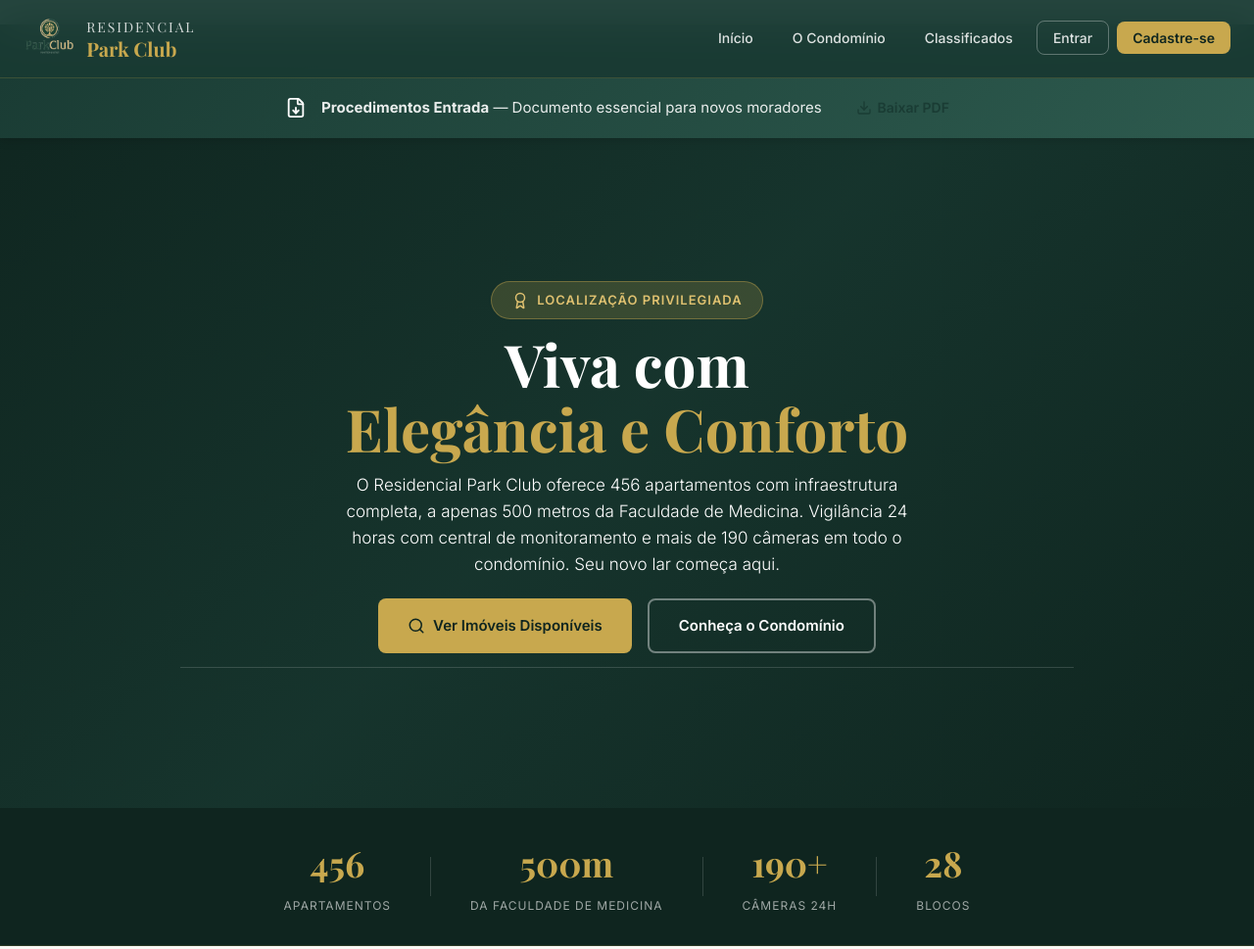
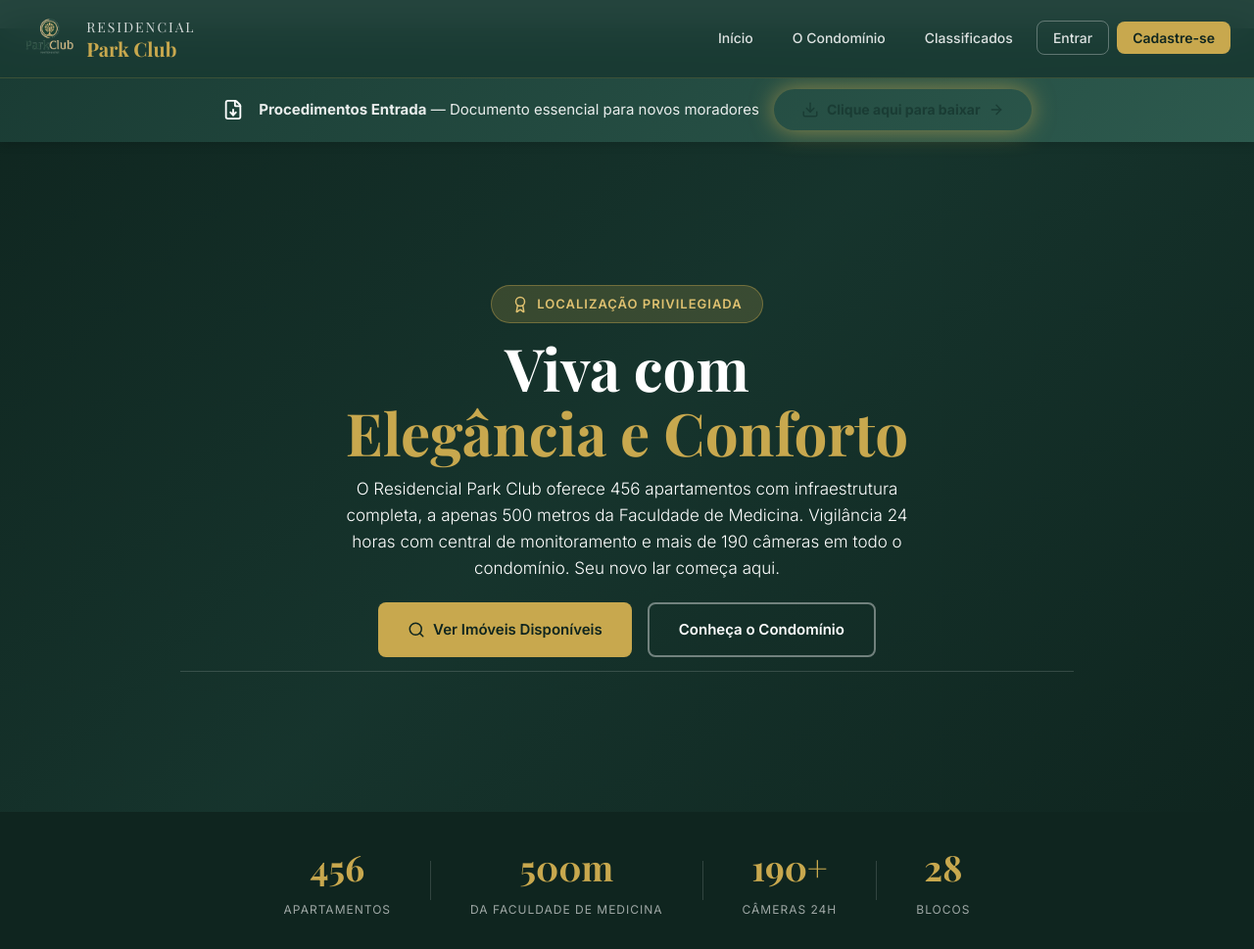
Before and after one commit to lumezencio/residencialparkclub, a Django app: page / in a window 1280 px wide. Shown: the part 37-1006 px from the top of the page at 98% size. Run offline with Django 5.2, Linux system fonts and the light colour scheme; data that the repository does not hold is empty.

Commit message:
Botao download chamativo com animacao pulse, fix hero proporcionado
Co-Authored-By: Claude Opus 4.6 (1M context) <noreply@anthropic.com>

```diff
--- a/static/css/style.css
+++ b/static/css/style.css
@@ -2767,24 +2767,35 @@ select.form-input {
     color: var(--gold);
 }
 
-.download-btn {
+.download-btn-pulse {
     display: inline-flex;
     align-items: center;
-    gap: 6px;
+    gap: 8px;
     background: var(--gold);
     color: var(--primary);
-    padding: 8px 20px;
+    padding: 10px 28px;
     border-radius: 25px;
-    font-weight: 600;
+    font-weight: 700;
     font-size: 14px;
     text-decoration: none;
+    cursor: pointer;
+    position: relative;
+    z-index: 101;
+    animation: pulse-glow 2s infinite;
     transition: all 0.3s;
-}
-
-.download-btn:hover {
+    box-shadow: 0 0 15px rgba(200, 168, 78, 0.4);
+}
+
+.download-btn-pulse:hover {
     background: white;
     color: var(--primary);
-    transform: scale(1.05);
+    transform: scale(1.08);
+    box-shadow: 0 0 25px rgba(200, 168, 78, 0.6);
+}
+
+@keyframes pulse-glow {
+    0%, 100% { box-shadow: 0 0 10px rgba(200, 168, 78, 0.3); }
+    50% { box-shadow: 0 0 25px rgba(200, 168, 78, 0.7); }
 }
 
 @media (max-width: 768px) {
--- a/templates/core/home.html
+++ b/templates/core/home.html
@@ -10,9 +10,10 @@
     <div class="container" style="display:flex;align-items:center;justify-content:center;gap:15px;flex-wrap:wrap;">
         <i data-lucide="file-down" style="width:22px;height:22px;color:var(--gold);"></i>
         <span><strong>Procedimentos Entrada</strong> — Documento essencial para novos moradores</span>
-        <a href="https://drive.google.com/file/d/16b46OPcQ2248PMdP2ZxUqc8VqmN7cTfZ/view?usp=drive_link" target="_blank" rel="noopener" class="download-btn" style="cursor:pointer;pointer-events:auto;z-index:101;">
-            <i data-lucide="download" style="width:16px;height:16px;"></i>
-            Baixar PDF
+        <a href="https://drive.google.com/file/d/16b46OPcQ2248PMdP2ZxUqc8VqmN7cTfZ/view?usp=drive_link" target="_blank" rel="noopener" class="download-btn-pulse">
+            <i data-lucide="download" style="width:18px;height:18px;"></i>
+            Clique aqui para baixar
+            <i data-lucide="arrow-right" style="width:16px;height:16px;"></i>
         </a>
     </div>
 </div>
```
